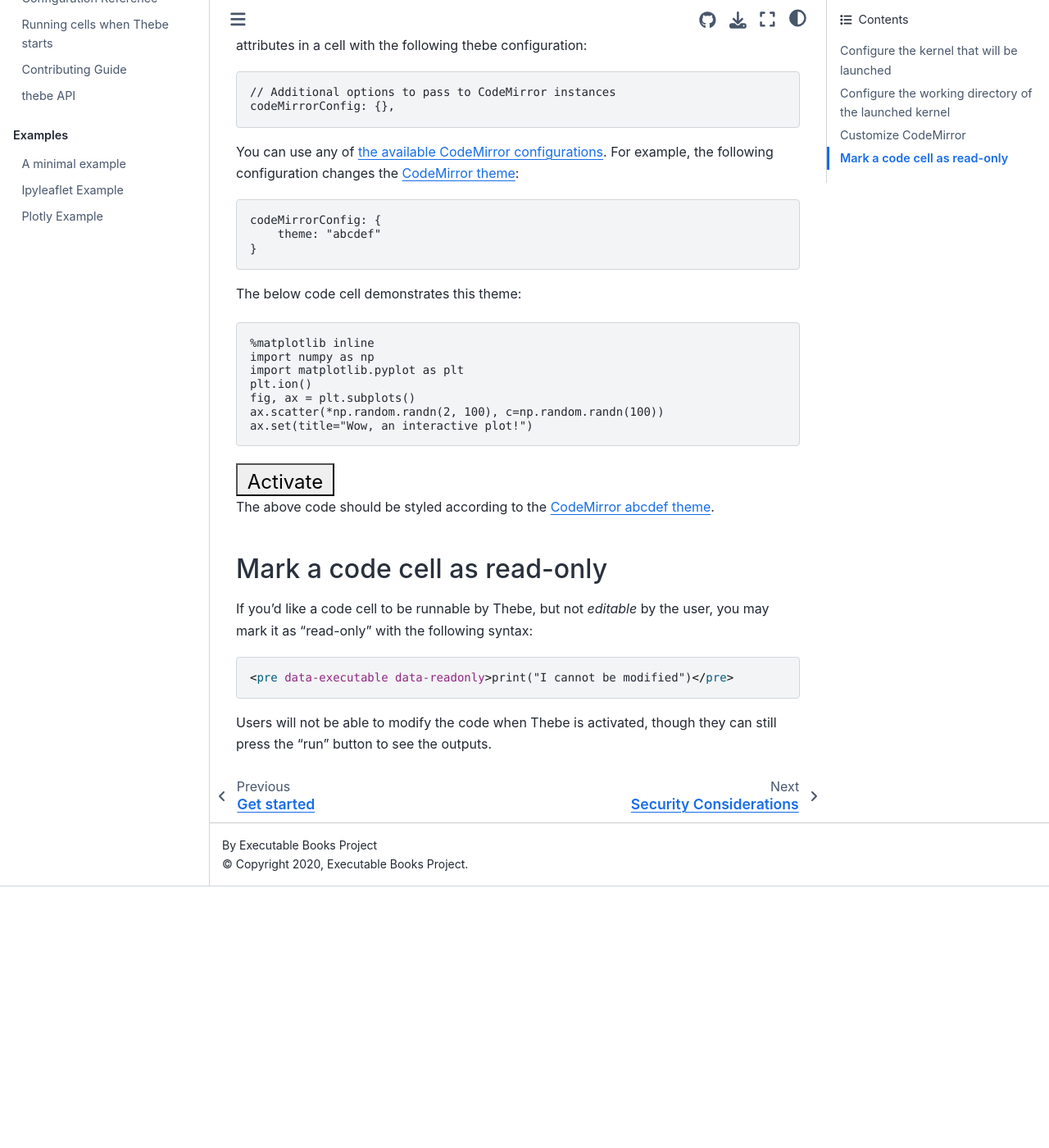
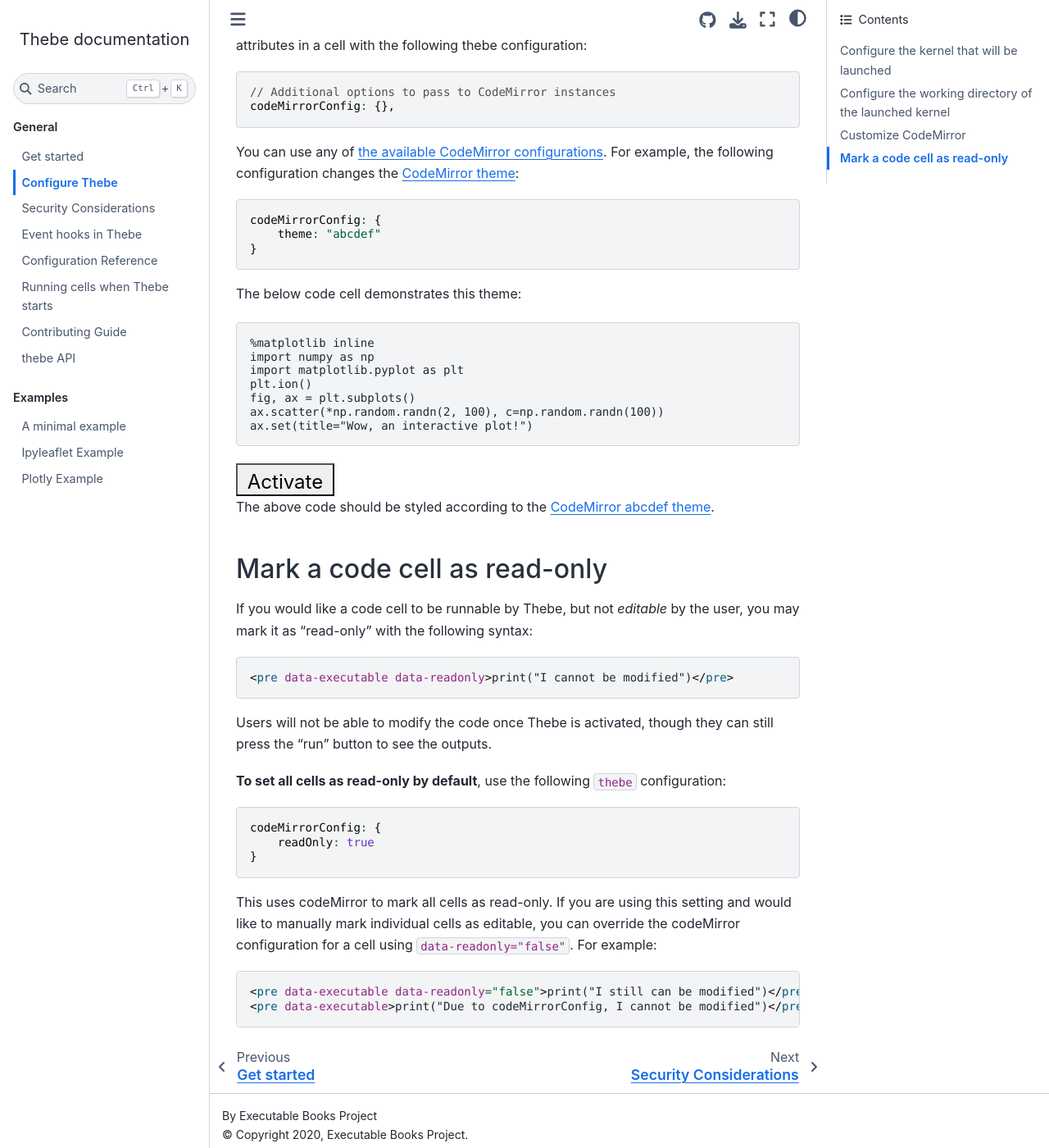
Before and after one commit to jupyter-book/thebe, a Sphinx documentation site: the page built from docs/configure.rst, in a window 1280 px wide and 1400 px high, scrolled down 1704 px. Shown: the whole window at 82% size. Built offline with Sphinx 7.4.7 and the Sphinx Book theme 1.1.4, drawn with Linux system fonts in a browser that asks for light colours; comment, search, counter and statistics services are not loaded; before the commit the page ends 2785 px from its top, so only the background shows below that.

Commit message:
📚 DOCS: Added language about read-only codeMirror default (#287)
Co-authored-by: Chris Holdgraf <choldgraf@gmail.com>

```diff
--- a/docs/configure.rst
+++ b/docs/configure.rst
@@ -82,7 +82,7 @@
 It has a number of configuration options, such as theming and syntax highlighting.
 You can edit all of these attributes in a cell with the following thebe configuration:
 
-.. code:: html
+.. code:: javascript
 
 
    // Additional options to pass to CodeMirror instances
@@ -91,7 +91,7 @@
 You can use any of `the available CodeMirror configurations <https://codemirror.net/doc/manual.html#config>`_.
 For example, the following configuration changes the `CodeMirror theme <https://codemirror.net/theme/>`_:
 
-.. code:: html
+.. code:: javascript
 
    codeMirrorConfig: {
        theme: "abcdef"
@@ -139,12 +139,28 @@
 Mark a code cell as read-only
 =============================
 
-If you'd like a code cell to be runnable by Thebe, but not *editable* by the user, you
+If you would like a code cell to be runnable by Thebe, but not *editable* by the user, you
 may mark it as "read-only" with the following syntax:
 
 .. code-block:: html
 
    <pre data-executable data-readonly>print("I cannot be modified")</pre>
 
-Users will not be able to modify the code when Thebe is activated, though they can still
+Users will not be able to modify the code once Thebe is activated, though they can still
 press the "run" button to see the outputs.
+
+**To set all cells as read-only by default**, use the following `thebe` configuration:
+
+.. code:: javascript
+
+   codeMirrorConfig: {
+       readOnly: true
+   }
+
+This uses codeMirror to mark all cells as read-only. If you are using this setting and would like to
+manually mark individual cells as editable, you can override the codeMirror configuration for a cell using ``data-readonly="false"``. For example:
+
+.. code-block:: html
+
+   <pre data-executable data-readonly="false">print("I still can be modified")</pre>
+   <pre data-executable>print("Due to codeMirrorConfig, I cannot be modified")</pre>
```
